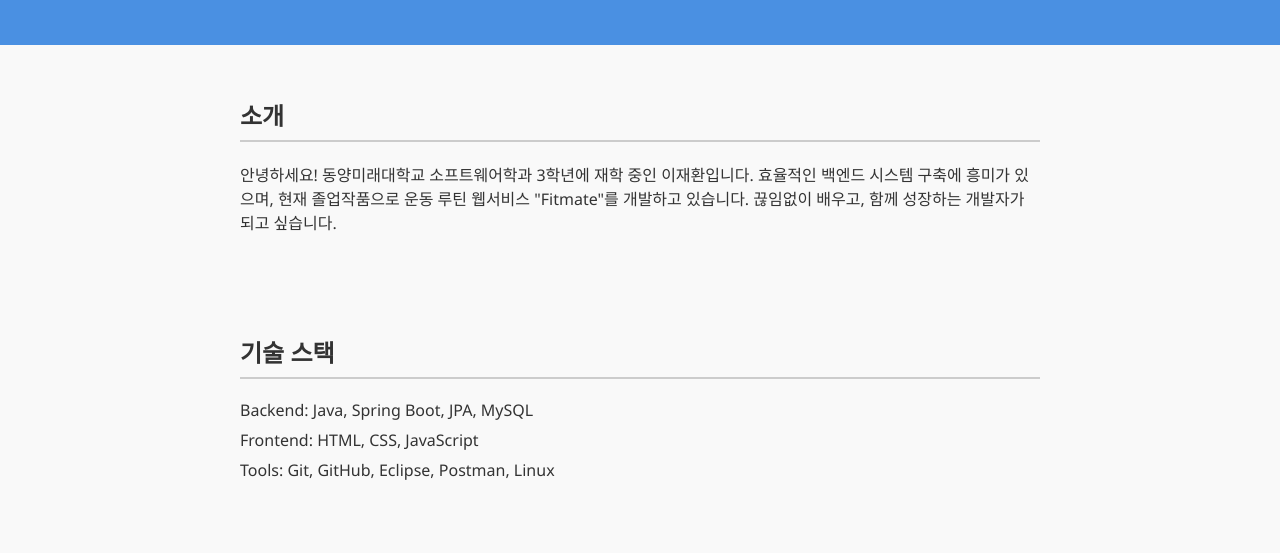
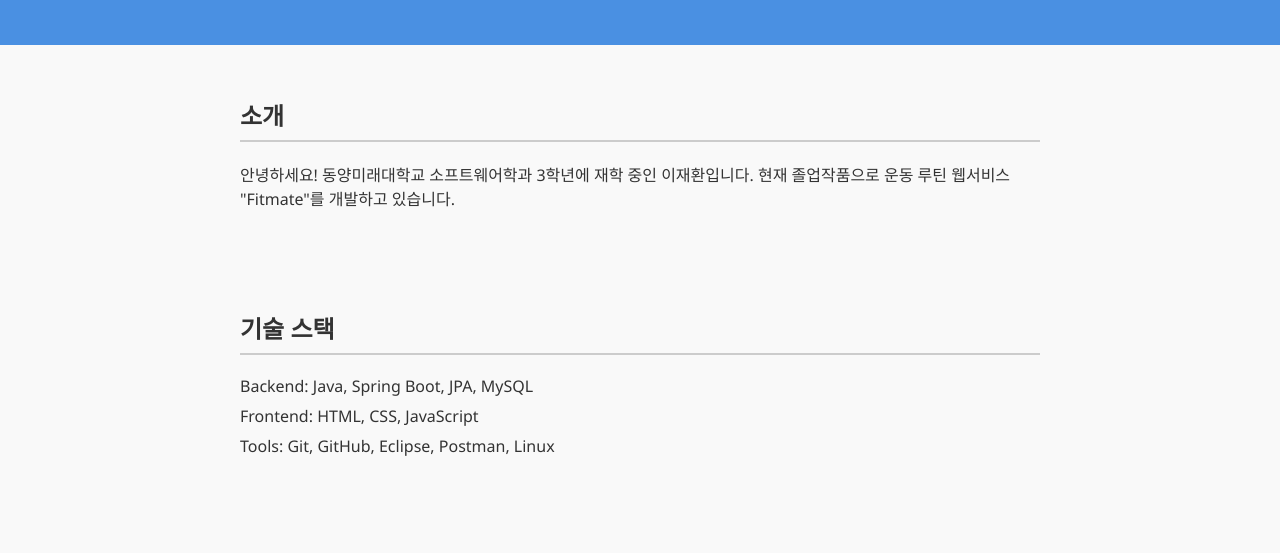
Before and after one commit to prijh0721/prijh0721.github.io, a plain HTML site: page index.html in a window 1280 px wide. Shown: the part 148-701 px from the top of the page. Drawn offline with Linux system fonts and the light colour scheme.

Commit message:
Update index.html

```diff
--- a/index.html
+++ b/index.html
@@ -54,7 +54,7 @@
 
     <section>
         <h2>소개</h2>
-        <p>안녕하세요! 동양미래대학교 소프트웨어학과 3학년에 재학 중인 이재환입니다. 효율적인 백엔드 시스템 구축에 흥미가 있으며, 현재 졸업작품으로 운동 루틴 웹서비스 "Fitmate"를 개발하고 있습니다. 끊임없이 배우고, 함께 성장하는 개발자가 되고 싶습니다.</p>
+        <p>안녕하세요! 동양미래대학교 소프트웨어학과 3학년에 재학 중인 이재환입니다. 현재 졸업작품으로 운동 루틴 웹서비스 "Fitmate"를 개발하고 있습니다.</p>
     </section>
 
     <section>
```
